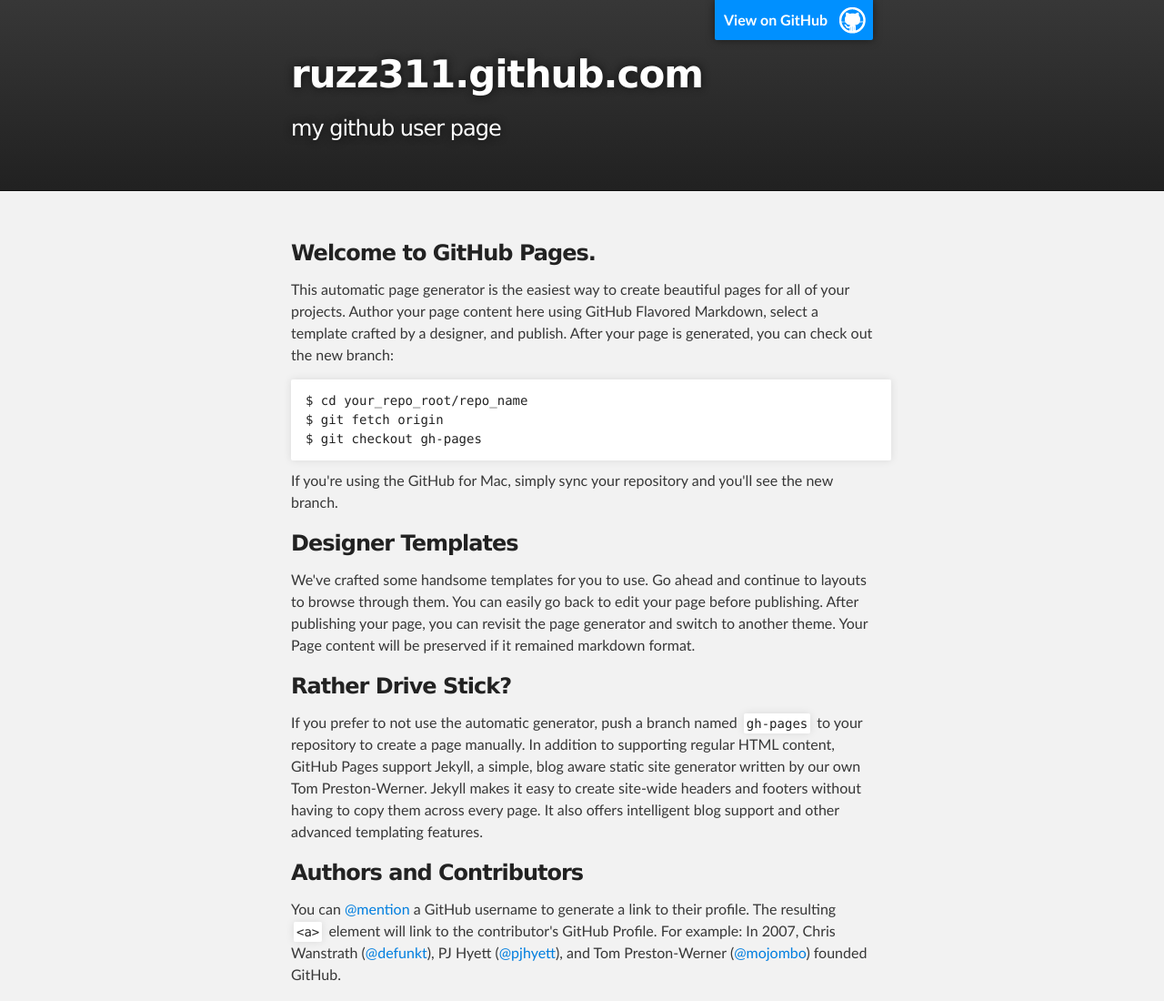
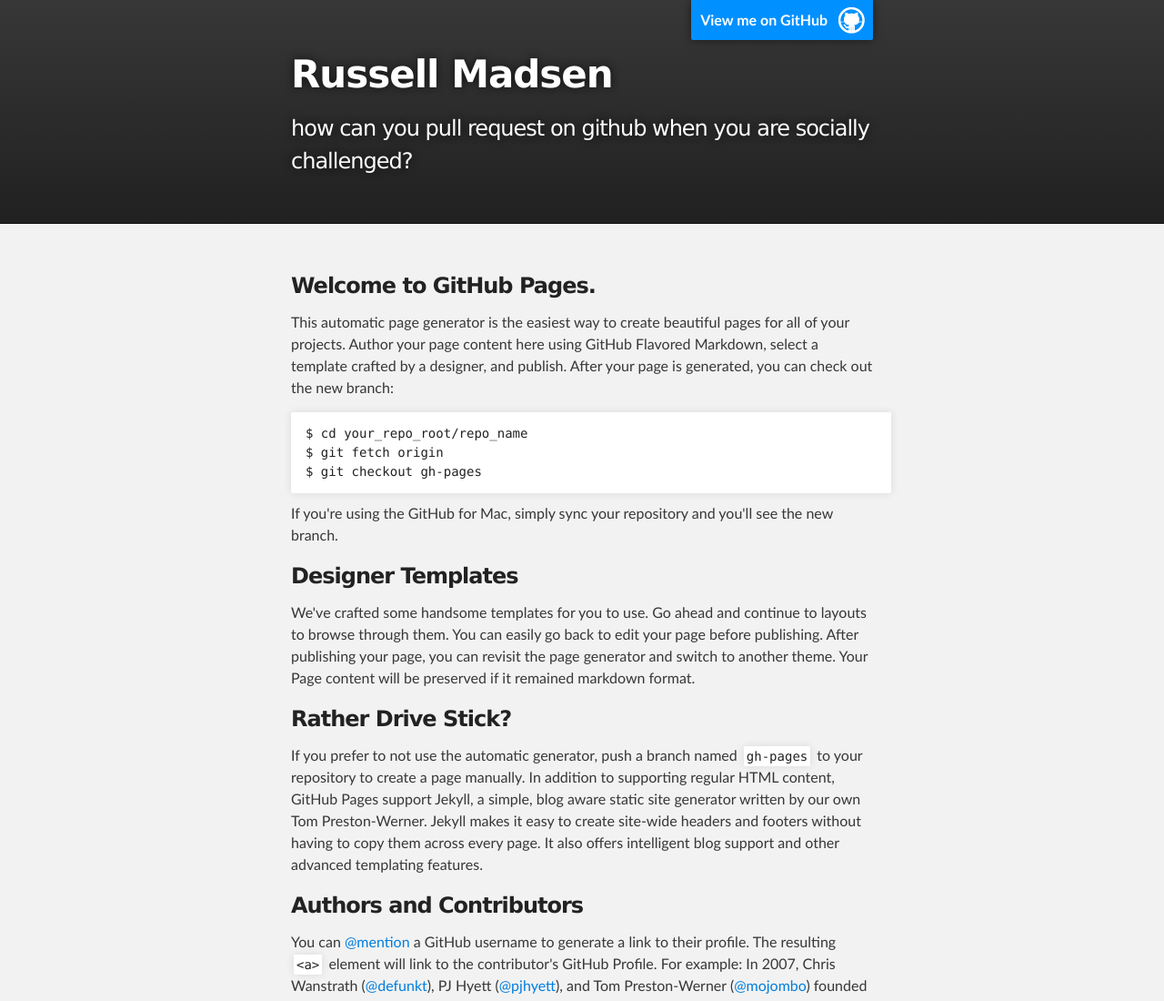
Before and after one commit to ruzz311/ruzz311.github.com, a plain HTML site: page index.html in a window 1280 px wide. Shown: the top 1100 px of the page at 91% size. Drawn offline with Linux system fonts and the light colour scheme.

Commit message:
Update index.html

```diff
--- a/index.html
+++ b/index.html
@@ -8,7 +8,7 @@
 
     <link rel="stylesheet" type="text/css" media="screen" href="stylesheets/stylesheet.css">
 
-    <title>ruzz311.github.com</title>
+    <title>Russell Madsen</title>
   </head>
 
   <body>
@@ -16,10 +16,10 @@
     <!-- HEADER -->
     <div id="header_wrap" class="outer">
         <header class="inner">
-          <a id="forkme_banner" href="https://github.com/ruzz311">View on GitHub</a>
+          <a id="forkme_banner" href="https://github.com/ruzz311">View me on GitHub</a>
 
-          <h1 id="project_title">ruzz311.github.com</h1>
-          <h2 id="project_tagline">my github user page</h2>
+          <h1 id="project_title">Russell Madsen</h1>
+          <h2 id="project_tagline">how can you pull request on github when you are socially challenged?</h2>
 
         </header>
     </div>
```
